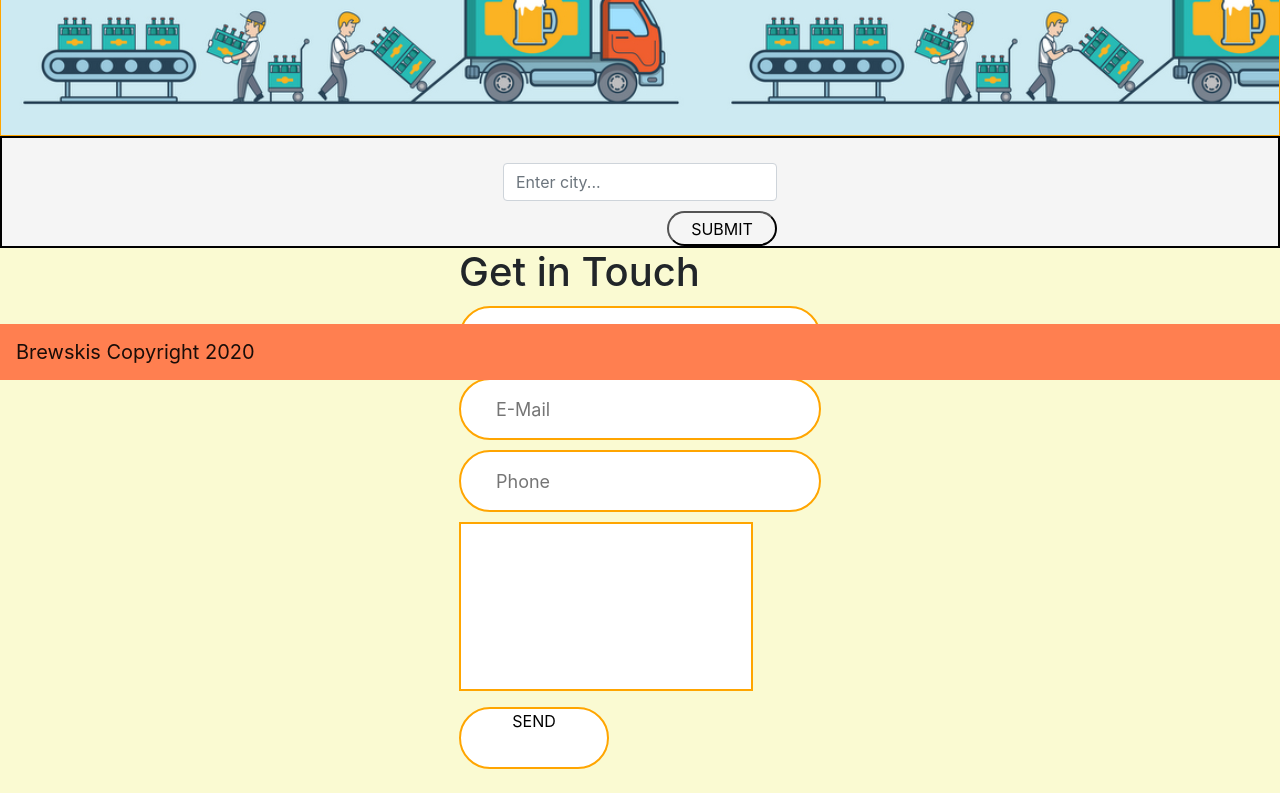
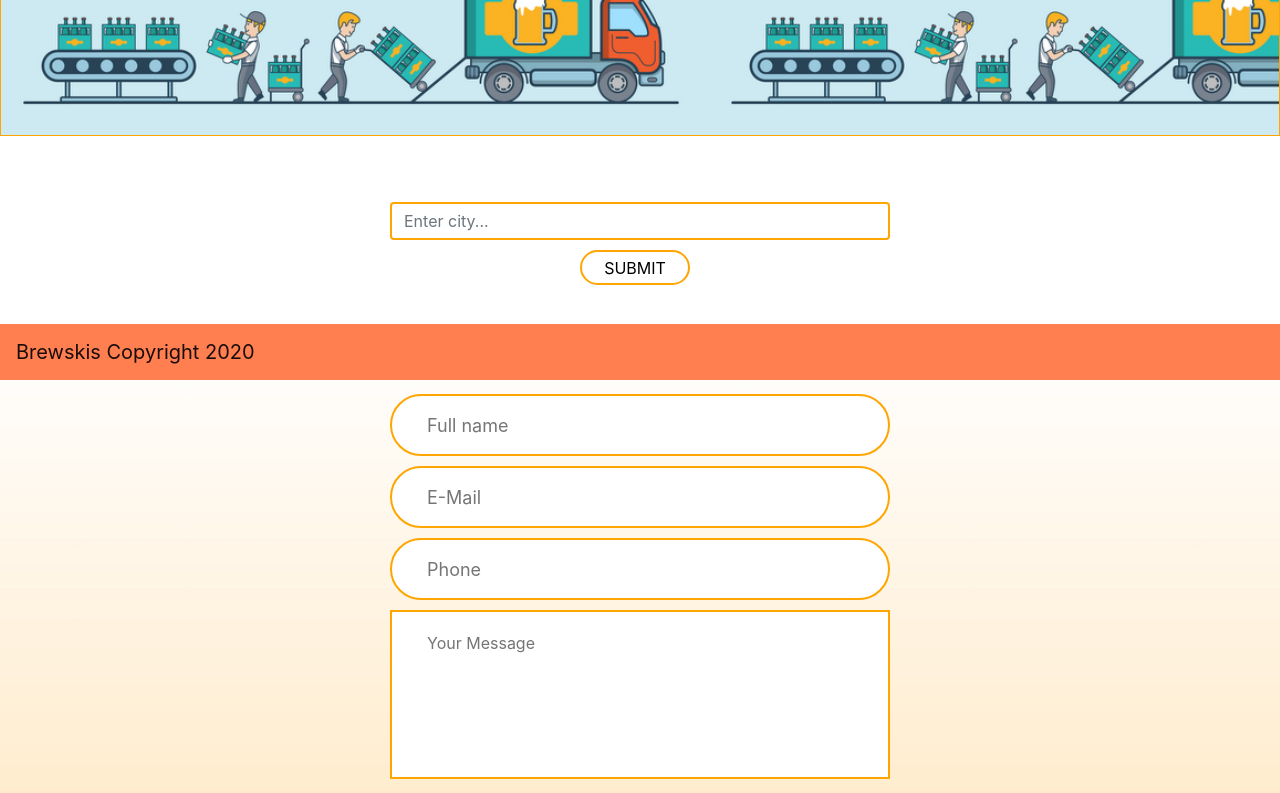
Before and after one commit to wyncode/C37_midterm_albert_michael_robert, a React (Create React App) app in the folder client/: page / in a window 1280 px wide. Shown: the part 420-1213 px from the top of the page. Built offline with nearby package versions, Linux system fonts and the light colour scheme; the HTML template or start-up script is replaced by a standard one.

Commit message:
worked on styling more of the contact and search div and overall changes

```diff
--- /dev/null
+++ b/client/src/assets/styles/cardstyle.css
@@ -0,0 +1,10 @@
+.card-img {
+  max-width: 250px;
+  max-height: 150px;
+  border: 3px solid orange;
+}
+
+.card-all {
+  border: 1px solid orange;
+  background-color: lemonchiffon;
+}
--- a/client/src/assets/styles/contact.css
+++ b/client/src/assets/styles/contact.css
@@ -6,8 +6,8 @@
 
 .contact-div {
   height: 800px;
-  background-color: lightgoldenrodyellow;
-  /* background-image: url('../images/contactimg3.png'); */
+  /* background-color: lightgoldenrodyellow; */
+  background-image: url('../images//contactimgorange.jpg');
   display: flex;
   justify-content: center;
 }
@@ -33,6 +33,7 @@ textarea {
   text-align: start;
   margin-top: 10px;
   border: 2px solid orange;
+  width: 500px;
 }
 
 input.contact-input {
@@ -76,4 +77,5 @@ input.contact-message {
   z-index: 1;
   margin-top: 10px;
   border: 2px solid orange;
+  margin-left: 150px;
 }
--- a/client/src/assets/styles/styles.css
+++ b/client/src/assets/styles/styles.css
@@ -7,29 +7,33 @@
   padding: 0 20px;
   min-width: 110px;
   height: 35px;
-  background: transparent;
+  border: 2px solid orange;
+  background: white;
   border-radius: 31px;
   font-size: 16px;
-  font-family: -apple-system, BlinkMacSystemFont, 'Segoe UI', Roboto, Oxygen,
-    Ubuntu, Cantarell, 'Open Sans', 'Helvetica Neue', sans-serif;
   text-transform: uppercase;
   transition: all 0.4s;
   margin-top: 10px;
+  margin-bottom: 10px;
+  margin-right: 200px;
 }
 
 .forum-div {
-  background-color: whitesmoke;
+  background-color: white;
+  height: 200px;
   display: flex;
   justify-content: center;
-  border: 2px solid black;
 }
 
 .search-input {
   display: flex;
   flex-direction: column;
   justify-content: center;
+  width: 500px;
 }
 
 .form-control {
   margin-top: 25px;
+
+  border: 2px solid orange;
 }
--- a/client/src/components/AllBreweries.jsx
+++ b/client/src/components/AllBreweries.jsx
@@ -1,43 +1,51 @@
-import React, {useState, useEffect} from 'react';
-import { useHistory } from 'react-router-dom'
-import {Form, Row, CardGroup, Container, Col} from 'react-bootstrap';
+import React, { useState, useEffect } from 'react';
+import { useHistory } from 'react-router-dom';
+import { Form, Row, CardGroup, Container, Col } from 'react-bootstrap';
 import Card from 'react-bootstrap/Card';
+import '../assets/styles/cardstyle.css';
 
 const AllBreweries = (props) => {
-    const history = useHistory()
-    console.log(history)
-    const imgUrl = 'https://news.wbfo.org/sites/wbfo/files/styles/medium/public/201502/Craft_Beer_courtesy_of_flying_bison_facebook_page.jpg';
+  const history = useHistory();
+  console.log(history);
   return (
     <Container>
       <Row>
         {props.data &&
           props.data.map((brewery) => (
-                    <Col lg='3' key={brewery.id}>
-                    <Card style={{width:200, height:300, margin:5, overflow: "hidden"}}>
-
+            <Col lg="4" key={brewery.id}>
+              <Card
+                className="card-all"
+                style={{
+                  width: 250,
+                  height: 300,
+                  margin: 5,
+                  overflow: 'hidden'
+                }}
+              >
                 <Card.Img
                   variant="top"
                   src={brewery.image}
                   alt={brewery.brewery_type}
-                                width={200}
+                  className="card-img"
                   onClick={() => {
-                                    history.push(`/brewskis/${brewery.id}`)
+                    history.push(`/brewskis/${brewery.id}`);
                   }}
                 />
 
                 <Card.Body>
                   <Card.Title>{brewery.name}</Card.Title>
-                            {brewery.street &&
+                  {brewery.street && (
                     <Card.Text>
                       {brewery.street} {brewery.city}, {brewery.state}
-                            </Card.Text>}
+                    </Card.Text>
+                  )}
                 </Card.Body>
               </Card>
             </Col>
           ))}
       </Row>
     </Container>
-    )
-}
+  );
+};
 
 export default AllBreweries;
--- a/client/src/components/ContactDiv.jsx
+++ b/client/src/components/ContactDiv.jsx
@@ -26,9 +26,7 @@ const ContactDiv = () => {
               className="contact-message"
               name="message"
               placeholder="Your Message"
-            >
-              {' '}
-            </textarea>
+            ></textarea>
           </div>
           <div>
             <button className="contact-button">Send</button>
```
Also changed, not shown: client/src/assets/images/contactimgorange.jpg (added). Lines whose indentation alone changed are shown as unchanged.
